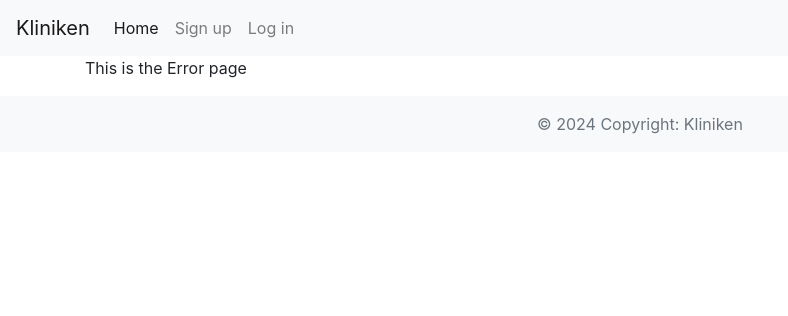
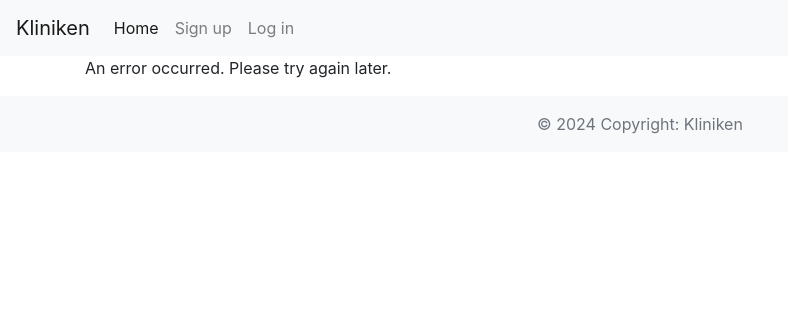
Before and after one commit to chrisgustafsson/kliniken-pp4, a Django app: page /error/ in a window 1280 px wide. Shown: the top 316 px of the page, without its empty margins (0-788 px from the left). Run offline with Django 4.2, Linux system fonts and the light colour scheme; parts of the project's set-up code (start-up, migrations or seed data) failed here and were passed over; some libraries are stand-ins or nearby versions.

Commit message:
UPDATE html on error

```diff
--- a/kliniken/templates/error.html
+++ b/kliniken/templates/error.html
@@ -1,4 +1,4 @@
 {% extends "base.html" %} {% block title %}Error{% endblock %} {% block content%}
-<p>This is the Error page</p>
+<p>An error occurred. Please try again later.</p>
 
 {% endblock %}
```
